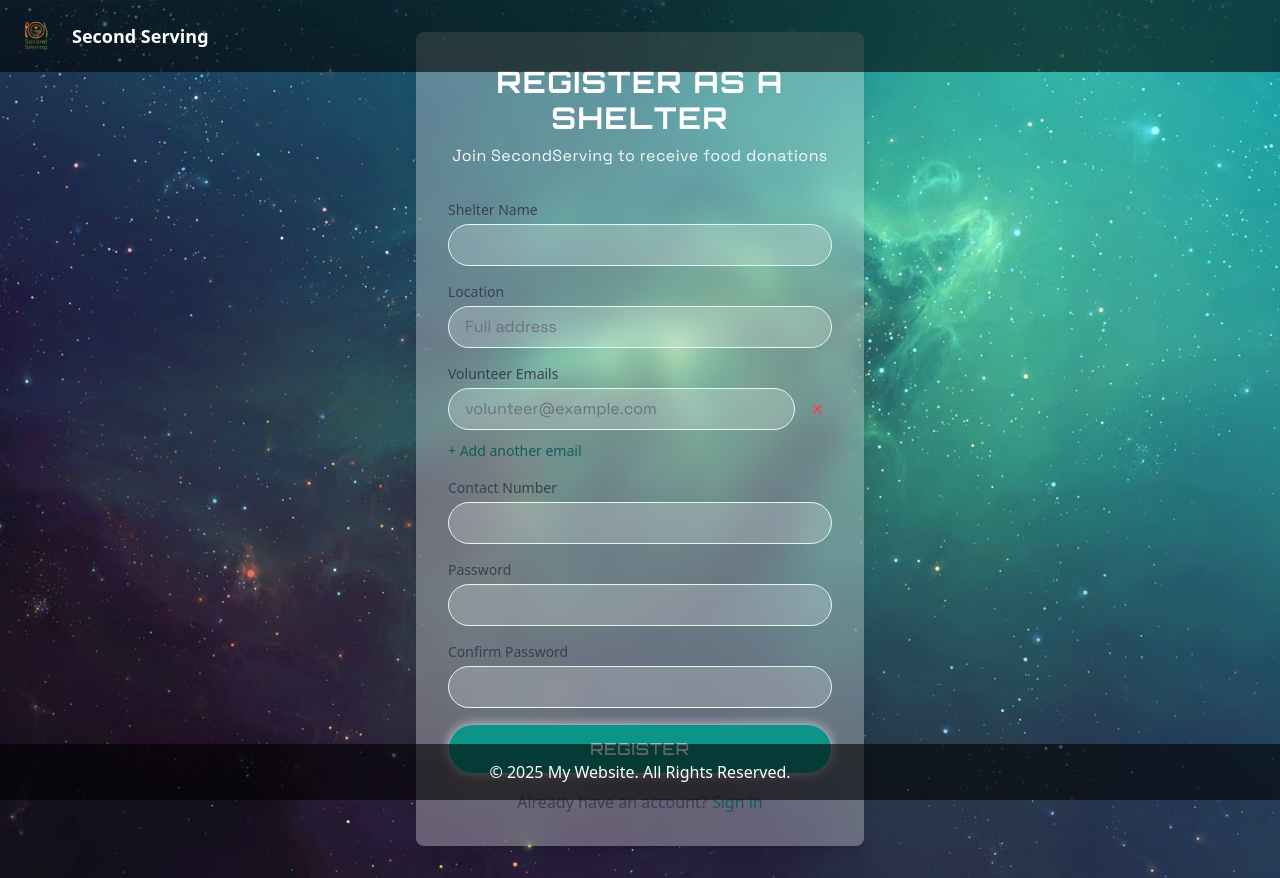
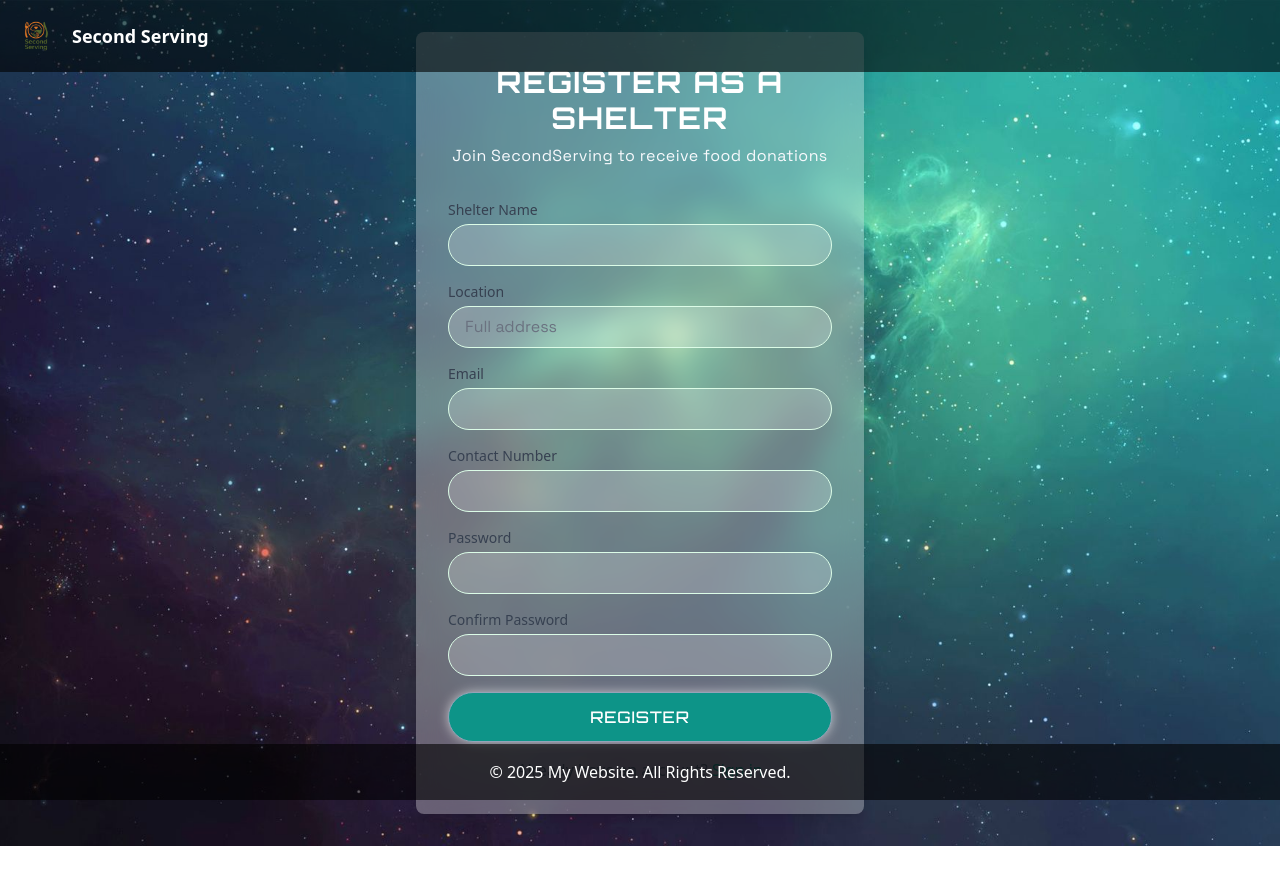
Before and after one commit to sanjyot242/SecondServing, a React (Vite) app in the folder secondServing-frontend/: page /register/shelter in a window 1280 px wide. After the commit the page ends 846 px from the top, so only its background shows below. Built offline with nearby package versions, Linux system fonts and the light colour scheme.

Commit message:
removed volunter email

```diff
--- a/secondServing-frontend/src/components/ShelterRegistrationForm.tsx
+++ b/secondServing-frontend/src/components/ShelterRegistrationForm.tsx
@@ -8,9 +8,9 @@
   const [formData, setFormData] = useState<ShelterData>({
     name: '',
     location: '',
-    volunteerEmails: [''],
+    email: '',
     password: '',
-    contactNumber: '',
+    contactInfo: '',
     role: 'receiver'
   });
   const [confirmPassword, setConfirmPassword] = useState('');
@@ -22,26 +22,6 @@
     setFormData({ ...formData, [name]: value });
   };
 
-  const handleVolunteerEmailChange = (index: number, value: string) => {
-    const updatedEmails = [...formData.volunteerEmails];
-    updatedEmails[index] = value;
-    setFormData({ ...formData, volunteerEmails: updatedEmails });
-  };
-
-  const addVolunteerEmail = () => {
-    setFormData({
-      ...formData,
-      volunteerEmails: [...formData.volunteerEmails, '']
-    });
-  };
-
-  const removeVolunteerEmail = (index: number) => {
-    if (formData.volunteerEmails.length > 1) {
-      const updatedEmails = [...formData.volunteerEmails];
-      updatedEmails.splice(index, 1);
-      setFormData({ ...formData, volunteerEmails: updatedEmails });
-    }
-  };
 
   const handleSubmit = async (e: React.FormEvent) => {
     e.preventDefault();
@@ -55,11 +35,7 @@
     setError('');
 
     try {
-      const response = await registerShelter(formData);
-
-      // Store token and user info
-      localStorage.setItem('token', response.token);
-      localStorage.setItem('user', JSON.stringify(response.user));
+      await registerShelter(formData);
 
       // Redirect to dashboard
       navigate('/dashboard');
@@ -117,47 +93,30 @@
           </div>
 
           <div>
-            <label className="block text-sm font-medium text-gray-700 mb-1">
-              Volunteer Emails
+            <label htmlFor="contactNumber" className="block text-sm font-medium text-gray-700 mb-1">
+              Email
             </label>
-            {formData.volunteerEmails.map((email, index) => (
-              <div key={index} className="flex mb-2">
-                <input
-                  type="email"
-                  value={email}
-                  onChange={(e) => handleVolunteerEmailChange(index, e.target.value)}
-                  className="w-full px-3 py-2 border border-gray-300 rounded-lg focus:outline-none focus:ring-2 focus:ring-teal-500 shelter-input placeholder-gray-500"
-                  placeholder="volunteer@example.com"
-                />
-                <button
-                  type="button"
-                  onClick={() => removeVolunteerEmail(index)}
-                  className="ml-2 px-2 text-red-500 hover:text-red-700"
-                  disabled={formData.volunteerEmails.length <= 1}
-                >
-                  ✕
-                </button>
-              </div>
-            ))}
-            <button
-              type="button"
-              onClick={addVolunteerEmail}
-              className="text-sm text-teal-800 hover:text-teal-900"
-            >
-              + Add another email
-            </button>
+            <input
+              id="email"
+              name="email"
+              type="email"
+              required
+              value={formData.email}
+              onChange={handleInputChange}
+              className="w-full px-3 py-2 border border-gray-300 rounded-lg focus:outline-none focus:ring-2 focus:ring-teal-500 shelter-input"
+            />
           </div>
 
           <div>
-            <label htmlFor="contactNumber" className="block text-sm font-medium text-gray-700 mb-1">
+            <label htmlFor="contactInfo" className="block text-sm font-medium text-gray-700 mb-1">
               Contact Number
             </label>
             <input
-              id="contactNumber"
-              name="contactNumber"
+              id="contactInfo"
+              name="contactInfo"
               type="tel"
               required
-              value={formData.contactNumber}
+              value={formData.contactInfo}
               onChange={handleInputChange}
               className="w-full px-3 py-2 border border-gray-300 rounded-lg focus:outline-none focus:ring-2 focus:ring-teal-500 shelter-input"
             />
```
